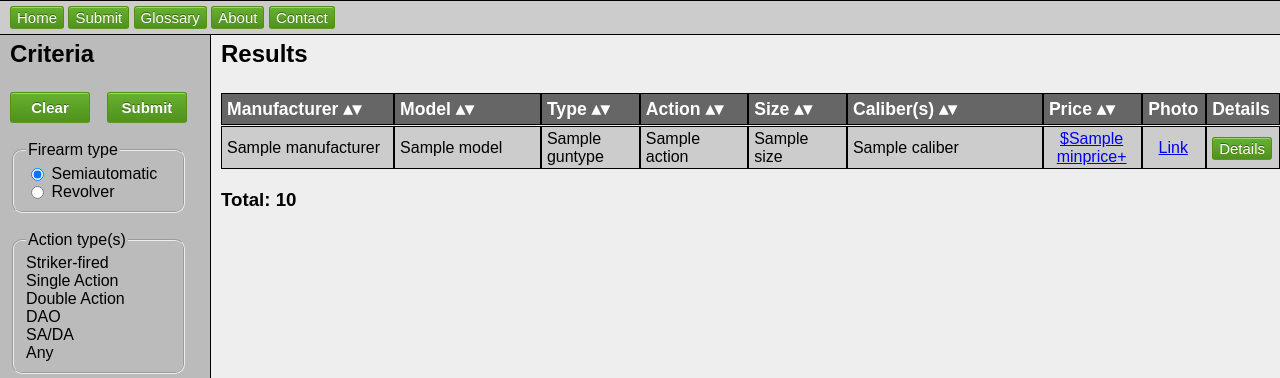
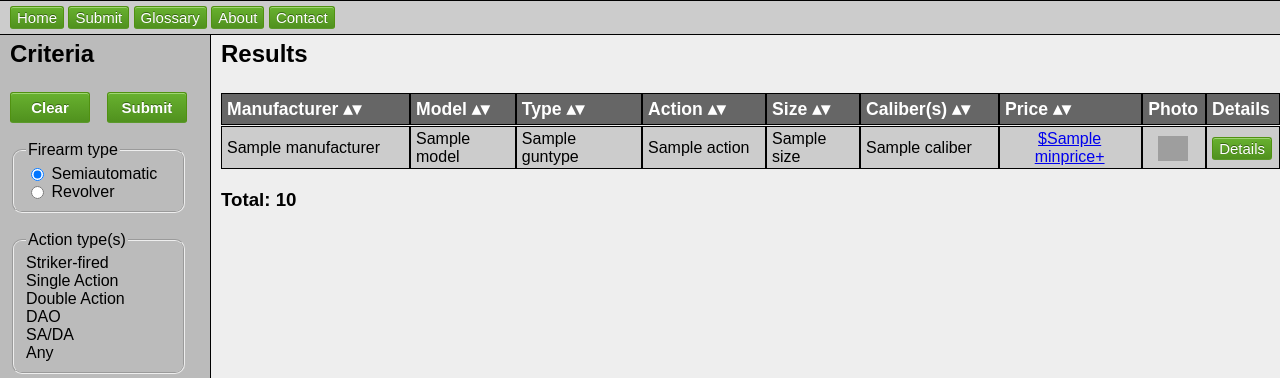
Before and after one commit to scjoiner/handguntool, a Flask app: template templates/form.html in a window 1280 px wide. Shown: the part 52-430 px from the top of the page. Run offline with Flask 2, Linux system fonts and the light colour scheme; tables that the repository leaves empty hold one stand-in row (values such as "Sample post"); the template is opened without the code that fills it: values that come from a table or form of the project are taken from there, most other values are stand-ins (such as "Sample title", 1, 10 or a date in 2020); some libraries are stand-ins or nearby versions; grey boxes are pictures that could not be loaded.

Commit message:
column autosize

```diff
--- a/gunlist.txt
+++ b/gunlist.txt
@@ -2223,7 +2223,7 @@ Caliber: .45 Colt, .357 Magnum
 
 Type: Revolver
 
-Action: Double
+Action: Single
 
 Capacity: 6
 
--- a/handgundb.py
+++ b/handgundb.py
@@ -70,8 +70,8 @@ def add_gun_to_db(handgun):
 def update_photos():
 	photos = {}
 	allguns = Handguns.select()
-	#with open ("/var/www/FlaskApp/FlaskApp/static/photos.json",'r') as f:
-	with open ("photos.json",'r') as f:
+	with open ("/var/www/FlaskApp/FlaskApp/static/photos.json",'r') as f:
+	#with open ("photos.json",'r') as f:
 
 		photos.update(json.load(f))
 	for gun in allguns:
--- a/templates/form.html
+++ b/templates/form.html
@@ -163,18 +163,18 @@ $(document).ready(function() {
 <h2>Results</h2>
 	{% if guncount > 0 %}
 	<table id="guns" class="sortable">
-			<col width="175px">
+			<!--- <col width="175px">
 			<col width= "150px">
 			<col width="100px">
 			<col width="110px">
 			<col width="100px">
 			<col width="200px">
-			<col width="100px">
+			<col width="100px"> ---!>
 
-			<tr><th>Manufacturer</td><th class="sorttable_alpha">Model</th><th>Type</th><th>Action</th><th>Size</th><th>Caliber(s)</th><th class="sorttable_numeric">Price</th><th class="sorttable_nosort">Photo</th><th class="sorttable_nosort">Details</th><th class="hidden_comments">HIDDEN COMMENTS YOU CAN'T SEE THIS</th></tr>
+			<tr><th style="min-width:175px;">Manufacturer</td><th class="sorttable_alpa">Model</th><th style="min-width:100px;">Type</th><th style="min-width:110px;">Action</th><th>Size</th><th style="min-width:125px;">Caliber(s)</th><th class="sorttable_numeric" style="min-width:100px;">Price</th><th class="sorttable_nosort">Photo</th><th class="sorttable_nosort">Details</th><th class="hidden_comments">HIDDEN COMMENTS YOU CAN'T SEE THIS</th></tr>
 
 			<tr>{% for gun in handgunlist %}
-			<td>{{gun.manufacturer}}</td><td>{{gun.model}}</td><td>{{gun.guntype}}</td><td>{{gun.action}}</td><td>{{gun.size}}</td><td>{{gun.caliber}}</td><td><center><a href="http://www.gunbroker.com/All/BI.aspx?Keywords={{gun.model}}">${{gun.minprice}}+</a></center></td><td align="center"><a href="/static/{{gun.photo}}.jpg" class="trigger">Link</a></td><td align="center"><a class="comments"><input type="submit" value="Details" onclick="location.href='{{url_for('showgun',model=gun.model)}}'" class="small"></a></td><td class="hidden_comments">{{gun.comments}}</td></tr>
+			<td>{{gun.manufacturer}}</td><td>{{gun.model}}</td><td>{{gun.guntype}}</td><td>{{gun.action}}</td><td>{{gun.size}}</td><td>{{gun.caliber}}</td><td><center><a href="http://www.gunbroker.com/All/BI.aspx?Keywords={{gun.model}}">${{gun.minprice}}+</a></center></td><td align="center"><a href="/static/{{gun.photo}}.jpg" class="trigger"><img height=25 width=30 src="/static/{{gun.photo}}.jpg"></a></td><td align="center"><a class="comments"><input type="submit" value="Details" onclick="location.href='{{url_for('showgun',model=gun.model)}}'" class="small"></a></td><td class="hidden_comments">{{gun.comments}}</td></tr>
 			{% endfor %}
 		</table>
 		<h3>Total: {{guncount}}</h3>
```
